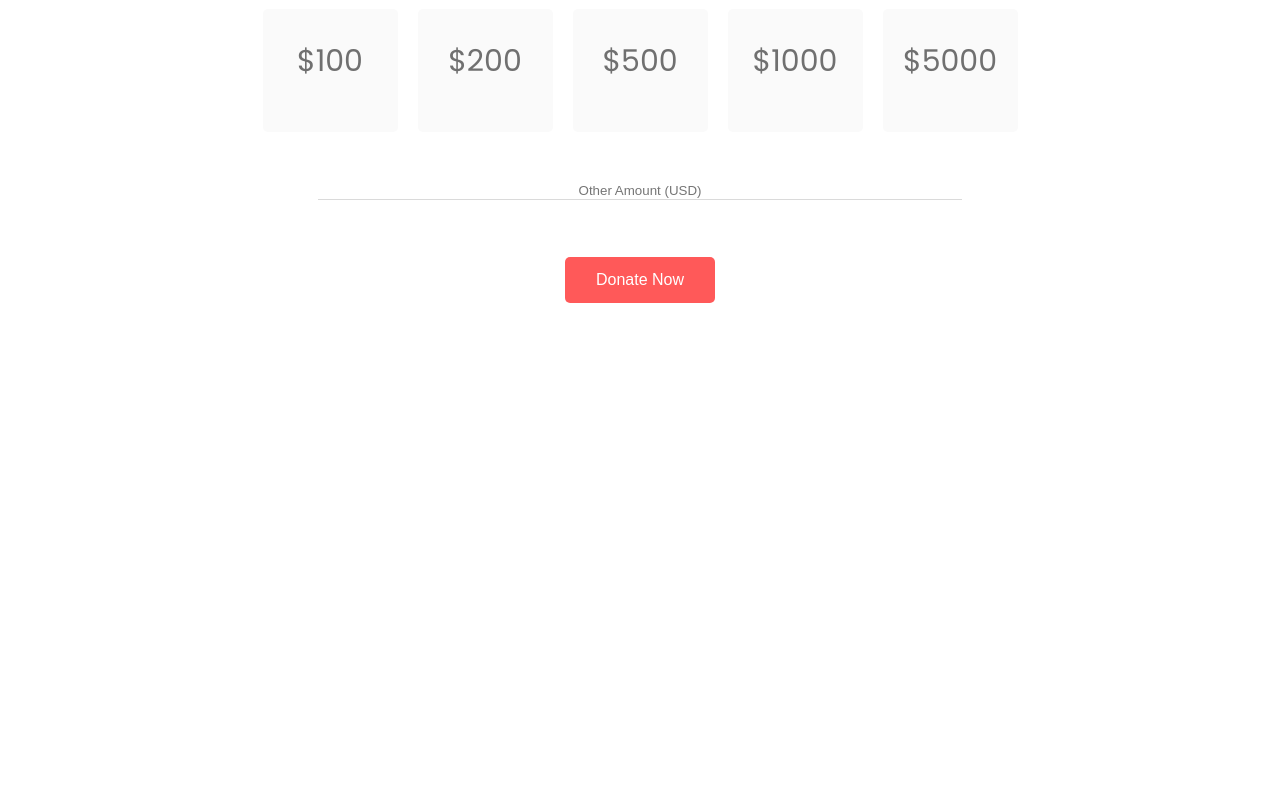
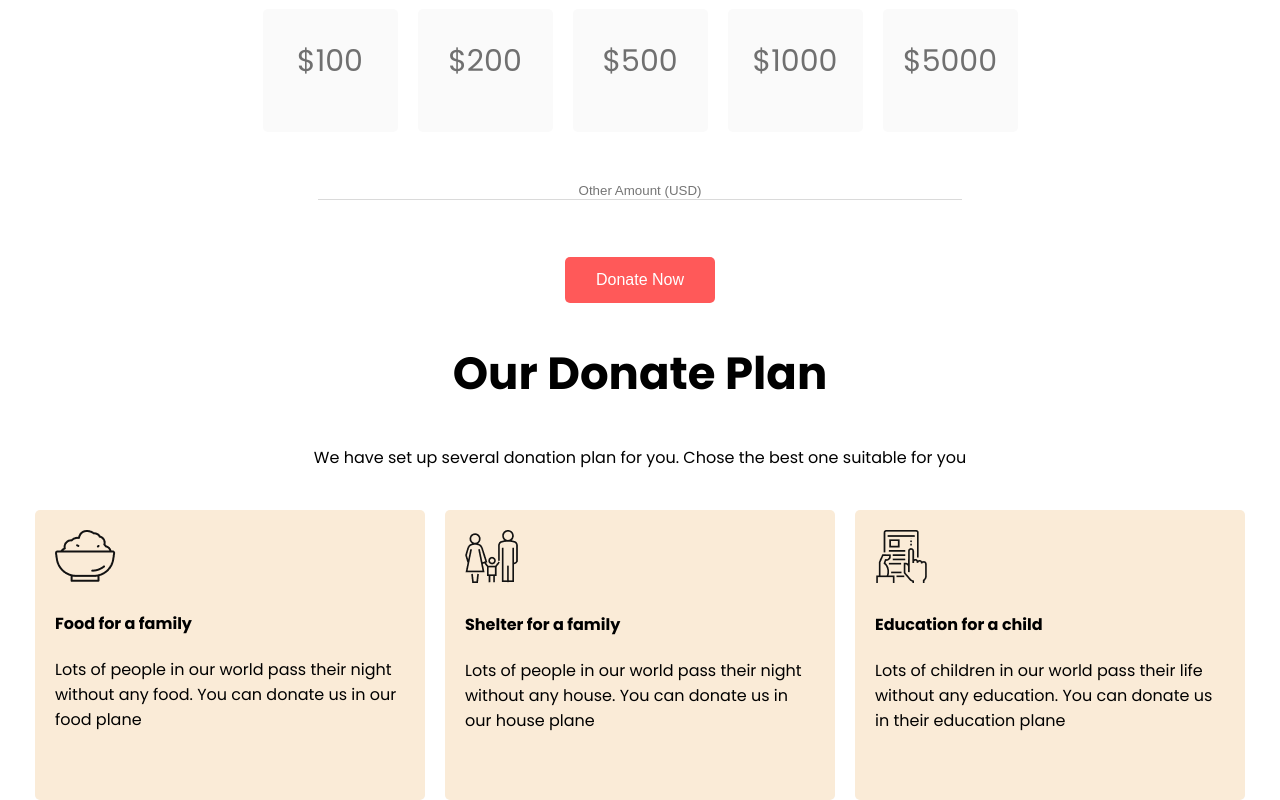
Before and after one commit to Shahinul-Islam/donate-today-main, a plain HTML site: page index.html in a window 1280 px wide. Shown: the part 840-1640 px from the top of the page. Before the commit the page ends 1143 px from the top, so only its background shows below. Drawn offline with Linux system fonts and the light colour scheme.

Commit message:
donate plane done

```diff
--- a/index.html
+++ b/index.html
@@ -11,11 +11,13 @@
     <title>Donate Today</title>
   </head>
   <body>
+    <!-- header section starts here  -->
     <div class="header">
       <h2 class="header-title">Let's Help Those Who Are <br />More In Need</h2>
       <p class="header-para">Help the people who are sufferer of nature cruelty. They are in need of your support <br />To donate now click the button</p>
       <button class="donate-btn">Donate Now</button>
     </div>
+    <!-- donate today section starts here  -->
     <div class="donate-today">
       <h2 class="donate-today-title">Donate Today</h2>
       <p>Your small donation can make a big change. Please help those people who are in need of you. <br />After all we all are human being</p>
@@ -41,5 +43,27 @@
       </div>
       <button class="donate-btn-2">Donate Now</button>
     </div>
+    <!-- donate plane section starts here  -->
+    <div class="donate-plan">
+      <h2 class="donate-today-title">Our Donate Plan</h2>
+      <p>We have set up several donation plan for you. Chose the best one suitable for you</p>
+      <div class="donate-plane-cards">
+        <div class="single-card">
+          <img src="icons/food.png" alt="" />
+          <h4>Food for a family</h4>
+          <p>Lots of people in our world pass their night without any food. You can donate us in our food plane</p>
+        </div>
+        <div class="single-card">
+          <img src="icons/shelter.png" alt="" />
+          <h4>Shelter for a family</h4>
+          <p>Lots of people in our world pass their night without any house. You can donate us in our house plane</p>
+        </div>
+        <div class="single-card">
+          <img src="icons/Frame-1.png" alt="" />
+          <h4>Education for a child</h4>
+          <p>Lots of children in our world pass their life without any education. You can donate us in their education plane</p>
+        </div>
+      </div>
+    </div>
   </body>
 </html>
--- a/style.css
+++ b/style.css
@@ -90,3 +90,22 @@ body {
   cursor: pointer;
   margin-top: 7px;
 }
+
+.donate-plan {
+  text-align: center;
+}
+.donate-plane-cards {
+  display: flex;
+  justify-content: center;
+  margin-top: 40px;
+}
+
+.single-card {
+  height: 250px;
+  width: 350px;
+  border-radius: 5px;
+  text-align: left;
+  background-color: antiquewhite;
+  padding: 20px;
+  margin: 0 10px;
+}
```
